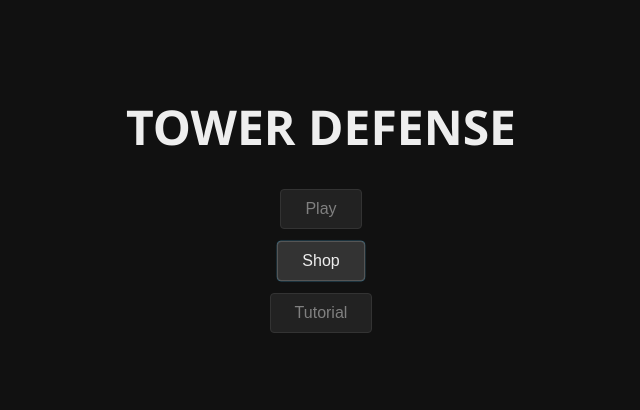
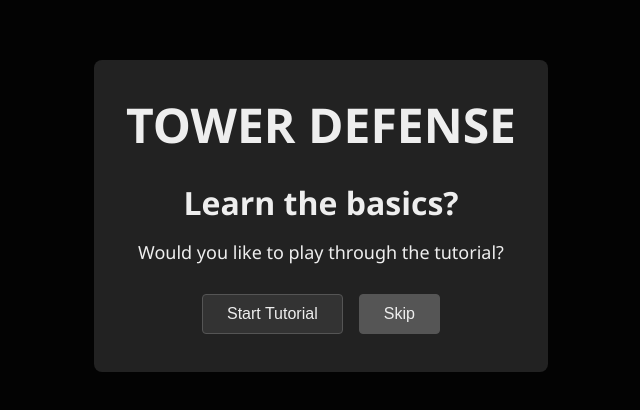
Before and after one commit to Tatenda538/mergedfutures, a plain HTML site: page step-0-setup/index.html in a window 1280 px wide. Shown: the part 184-594 px from the top of the page, without its empty margins (319-959 px from the left). Drawn offline with Linux system fonts and the light colour scheme.

Commit message:
feat: tutorial welcome prompt with Yes/No buttons

```diff
--- a/step-0-setup/index.html
+++ b/step-0-setup/index.html
@@ -7,6 +7,17 @@
   <link rel="stylesheet" href="css/style.css">
 </head>
 <body>
+  <!-- Welcome Screen -->
+  <div id="screen-welcome" class="screen overlay">
+    <div class="modal" style="text-align:center;">
+      <h1>TOWER DEFENSE</h1>
+      <h2>Learn the basics?</h2>
+      <p style="margin-bottom:24px;font-size:18px;">Would you like to play through the tutorial?</p>
+      <button id="btn-welcome-yes">Start Tutorial</button>
+      <button id="btn-welcome-no" style="background:#555;">Skip</button>
+    </div>
+  </div>
+
   <!-- Title Screen -->
   <div id="screen-title" class="screen active">
     <h1>TOWER DEFENSE</h1>
--- a/step-0-setup/js/main.js
+++ b/step-0-setup/js/main.js
@@ -1,6 +1,23 @@
 (function() {
-  window.GameState.load();
-  window.TutorialManager.start(function() {
+  function showWelcomeScreen() {
+    window.GameState.load();
+    var screens = document.querySelectorAll('.screen');
+    for (var i = 0; i < screens.length; i++) screens[i].classList.remove('active');
+    document.getElementById('screen-welcome').classList.add('active');
+  }
+  window.showWelcomeScreen = showWelcomeScreen;
+
+  document.getElementById('btn-welcome-yes').addEventListener('click', function() {
+    document.getElementById('screen-welcome').classList.remove('active');
+    window.TutorialManager.start(function() {
+      window.GameUI.init();
+    });
+  });
+
+  document.getElementById('btn-welcome-no').addEventListener('click', function() {
+    document.getElementById('screen-welcome').classList.remove('active');
     window.GameUI.init();
   });
+
+  showWelcomeScreen();
 })();
--- a/step-0-setup/tests/runner.html
+++ b/step-0-setup/tests/runner.html
@@ -3,6 +3,18 @@
 <head><meta charset="UTF-8"><title>TD Test Runner</title><link rel="stylesheet" href="../css/style.css"></head>
 <body>
   <div id="test-results">Running tests...</div>
+
+  <!-- Welcome screen elements needed by startup.test.js -->
+  <div id="screen-welcome" class="screen overlay">
+    <div class="modal" style="text-align:center;">
+      <h1>TOWER DEFENSE</h1>
+      <h2>Learn the basics?</h2>
+      <p style="margin-bottom:24px;font-size:18px;">Would you like to play through the tutorial?</p>
+      <button id="btn-welcome-yes">Start Tutorial</button>
+      <button id="btn-welcome-no" style="background:#555;">Skip</button>
+    </div>
+  </div>
+
   <script src="../js/state.js"></script>
   <script src="../js/entities.js"></script>
   <script src="../js/waves.js"></script>
@@ -10,6 +22,7 @@
   <script src="../js/game.js"></script>
   <script src="../js/ui.js"></script>
   <script src="../js/tutorial.js"></script>
+  <script src="../js/main.js"></script>
   <script src="tdd.js"></script>
   <script src="state.test.js"></script>
   <script src="entities.test.js"></script>
```
Also changed, not shown: step-0-setup/tests/startup.test.js (+32 -4 lines).
